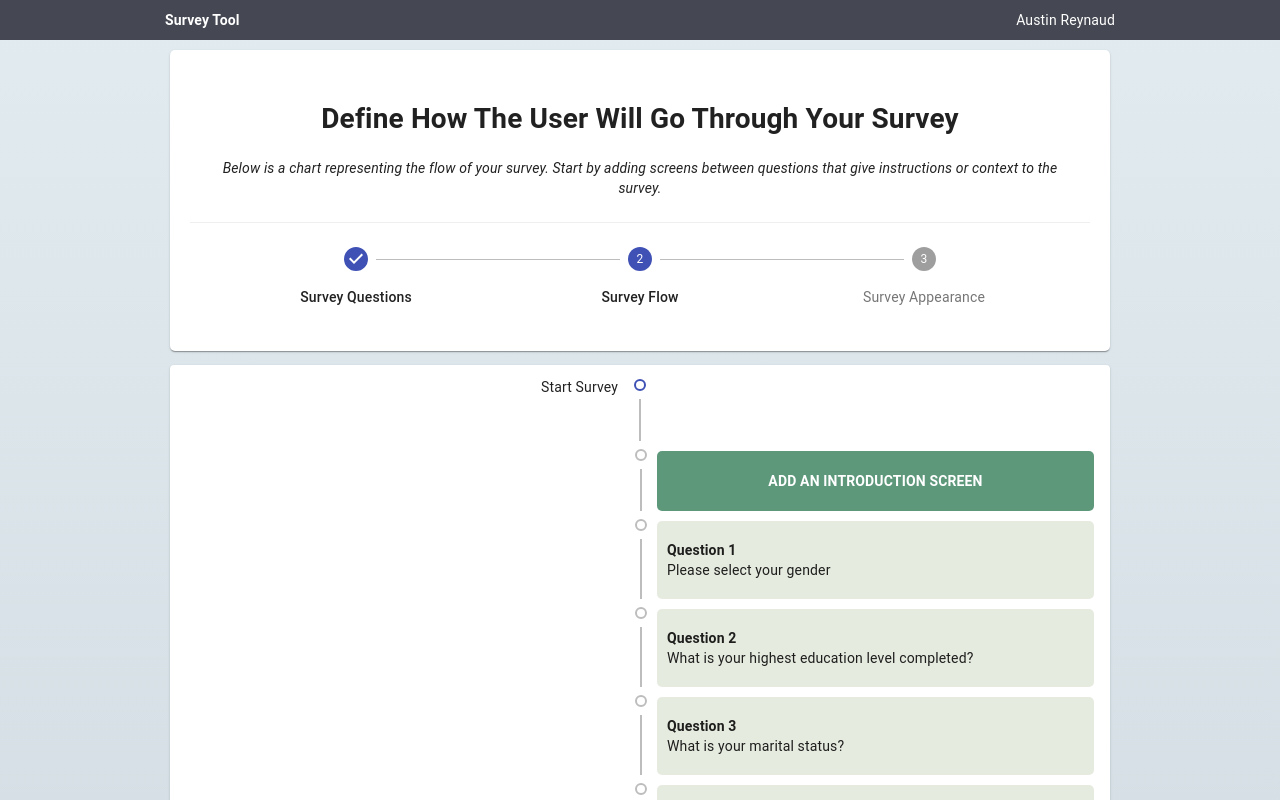
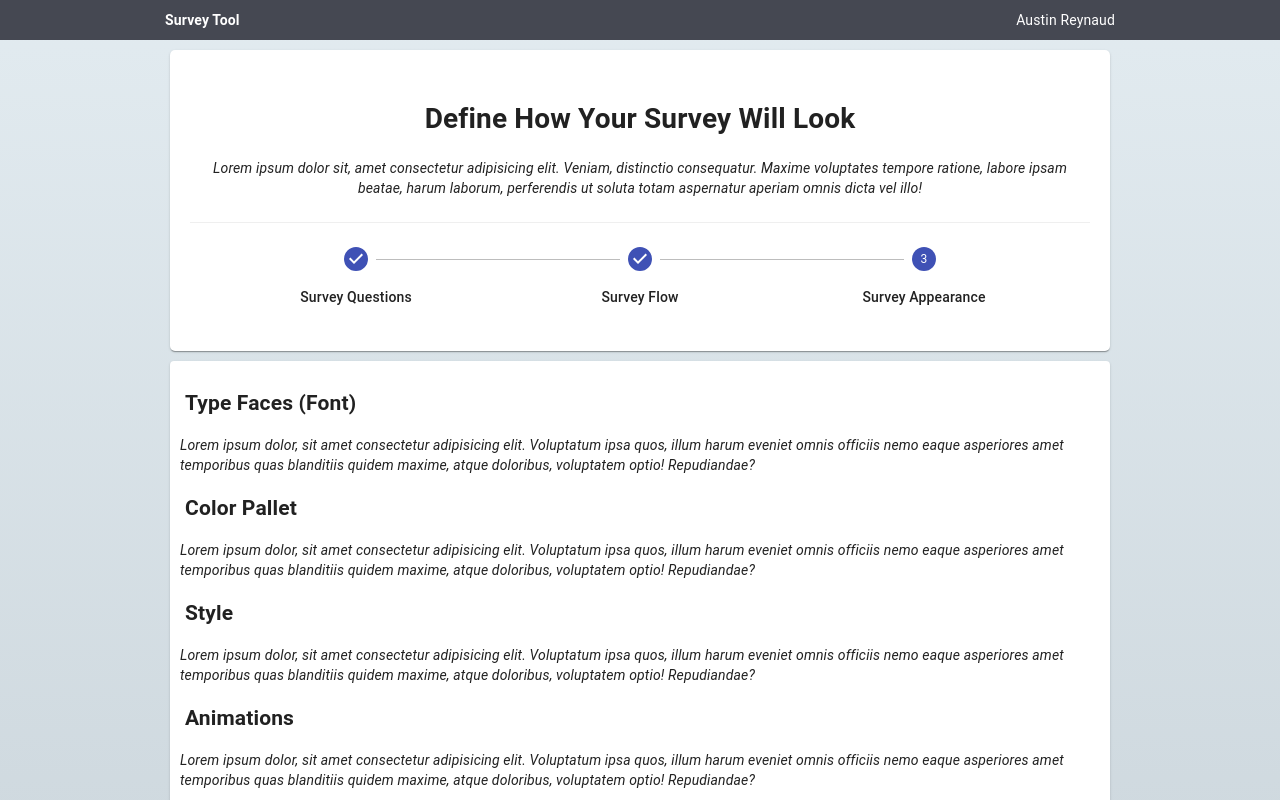
Before and after one commit to austin-rey/react-survey, a React (Create React App) app: page / in a window 1280 px wide. Shown: the top 800 px of the page. Built offline with nearby package versions, Linux system fonts and the light colour scheme.

Commit message:
Added survey appearance container

```diff
--- a/src/App.js
+++ b/src/App.js
@@ -5,6 +5,7 @@ import './App.css';
 import SurveyQuestions from './containers/SurveyQuestions'
 import CreateSurveyForm from './containers/CreateSurveyForm'
 import SurveyFlow from './containers/SurveyFlow'
+import SurveyAppearance from './containers/SurveyAppearance'
 
 import Alerts from './components/Alerts';
 import Navigation from './components/Navigation';
@@ -42,7 +43,8 @@ function App() {
           <Container maxWidth="md" className={classes.container}>
             {/* <CreateSurveyForm/> */}
             {/* <SurveyQuestions/> */}
-            <SurveyFlow/>
+            {/* <SurveyFlow/> */}
+            <SurveyAppearance/>
           </Container>
         </AlertsState>
       </SurveyState>
--- a/src/components/StepperBar.js
+++ b/src/components/StepperBar.js
@@ -48,7 +48,7 @@ function getStepContent(step) {
     case 2:
       return (
         <>
-        <h1>Define how your survey will look to the end user.</h1><p><i>Lorem ipsum dolor sit, amet consectetur adipisicing elit. Veniam, distinctio consequatur. Maxime voluptates tempore ratione, labore ipsam beatae, harum laborum, perferendis ut soluta totam aspernatur aperiam omnis dicta vel illo!</i></p></>
+        <h1>Define How Your Survey Will Look</h1><p><i>Lorem ipsum dolor sit, amet consectetur adipisicing elit. Veniam, distinctio consequatur. Maxime voluptates tempore ratione, labore ipsam beatae, harum laborum, perferendis ut soluta totam aspernatur aperiam omnis dicta vel illo!</i></p></>
         );
     default:
       return <p><strong></strong><br/></p>;
--- /dev/null
+++ b/src/containers/SurveyAppearance.js
@@ -0,0 +1,80 @@
+import React,{useContext}  from 'react'
+
+import PropTypes from 'prop-types'
+
+import { Paper } from '@material-ui/core';
+
+import {makeStyles} from '@material-ui/core/styles'
+
+import StepperBar from '../components/StepperBar'
+
+import SurveyContext from '../context/surveys/surveyContext';
+import AlertsContext from '../context/alerts/alertsContext';
+
+const useStyles = makeStyles((theme) => ({
+    paper: {
+        padding: '10px',
+        marginTop: '10px'
+    },
+    subText: {
+        // borderBottom: '1px solid #efefef'
+    },
+    appearanceItem: {},
+    itemHeading: {
+        marginLeft: '5px',
+        position: 'relative',
+        width: '93%',
+        '&::after': {
+            position: 'absolute',
+            content: "",
+            height: '2px',
+            backgroundColor: '#242424',
+            width: '50%',
+            marginLeft: '15px',
+            top: '50%',
+        }
+    },
+}));
+
+const SurveyAppearance = props => {
+    const surveyContext = useContext(SurveyContext);
+    const alertsContext = useContext(AlertsContext);
+
+    const {} = alertsContext;
+    const {} = surveyContext;
+
+    const classes = useStyles();
+
+    return (
+        <div>
+             <StepperBar step={2}/>
+            <Paper className={classes.paper}>
+                <div className={classes.appearanceItem}>
+                    <h2 className={classes.itemHeading}>Type Faces (Font)</h2>
+                    <p className={classes.subText}><i>Lorem ipsum dolor, sit amet consectetur adipisicing elit. Voluptatum ipsa quos, illum harum eveniet omnis officiis nemo eaque asperiores amet temporibus quas blanditiis quidem maxime, atque doloribus, voluptatem optio! Repudiandae?</i></p>
+                </div>
+                <div className={classes.appearanceItem}>
+                    <h2 className={classes.itemHeading}>Color Pallet</h2>
+                    <p className={classes.subText}><i>Lorem ipsum dolor, sit amet consectetur adipisicing elit. Voluptatum ipsa quos, illum harum eveniet omnis officiis nemo eaque asperiores amet temporibus quas blanditiis quidem maxime, atque doloribus, voluptatem optio! Repudiandae?</i></p>
+                </div>
+                <div className={classes.appearanceItem}>
+                    <h2 className={classes.itemHeading}>Style</h2>
+                    <p className={classes.subText}><i>Lorem ipsum dolor, sit amet consectetur adipisicing elit. Voluptatum ipsa quos, illum harum eveniet omnis officiis nemo eaque asperiores amet temporibus quas blanditiis quidem maxime, atque doloribus, voluptatem optio! Repudiandae?</i></p>
+                </div>
+                <div className={classes.appearanceItem}>
+                    <h2 className={classes.itemHeading}>Animations</h2>
+                    <p className={classes.subText}><i>Lorem ipsum dolor, sit amet consectetur adipisicing elit. Voluptatum ipsa quos, illum harum eveniet omnis officiis nemo eaque asperiores amet temporibus quas blanditiis quidem maxime, atque doloribus, voluptatem optio! Repudiandae?</i></p>
+                </div>
+            </Paper>
+        </div>
+    )
+}
+
+SurveyAppearance.propTypes = {
+
+}
+
+export default SurveyAppearance
+
+// Survey Design Elements:
+// Type faces, Color Palette, Style (minimal, elevated), Animations
```
